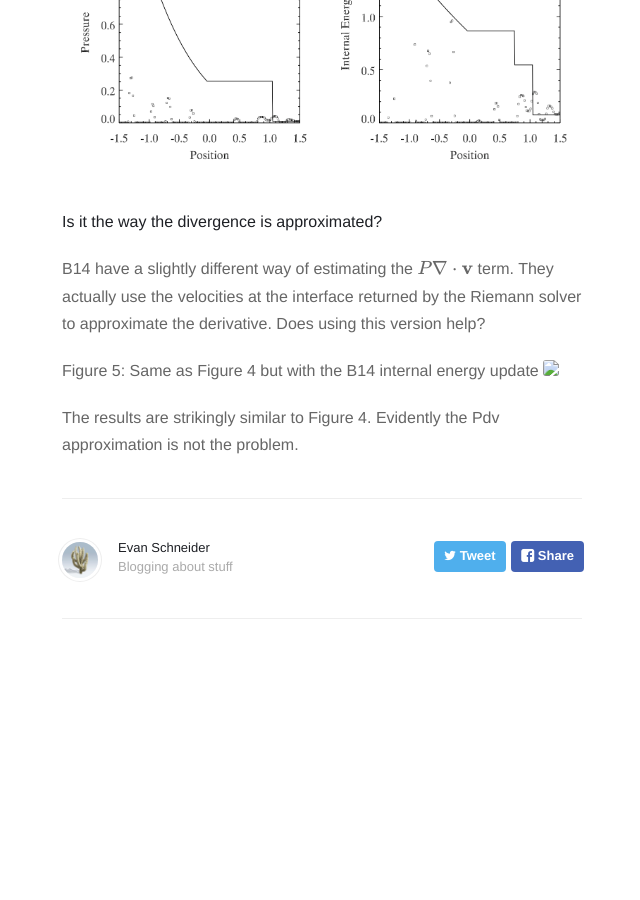
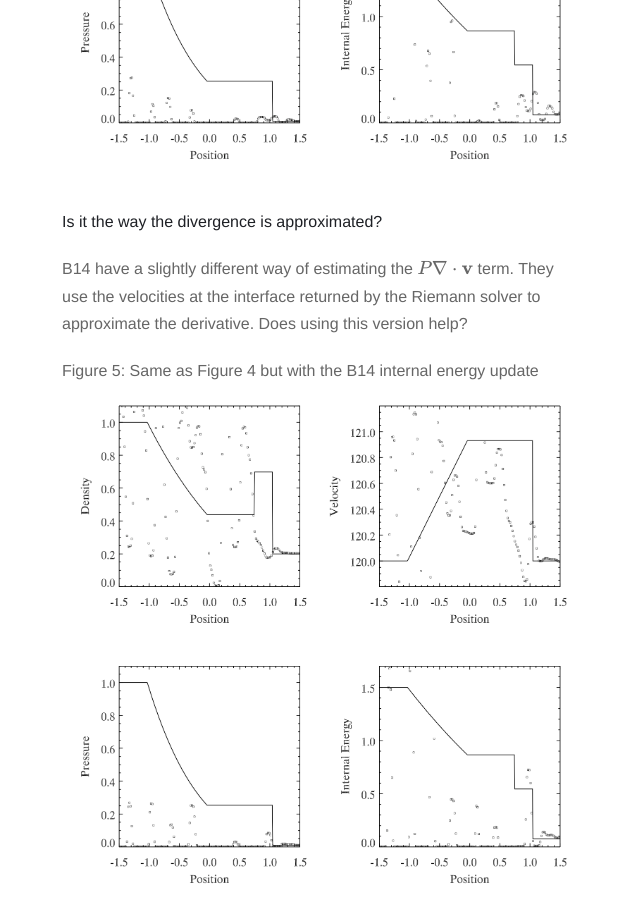
Before and after one commit to evaneschneider/site, a Jekyll site: the page built from _posts/2015-09-30-dual-energy.markdown, in a window 1280 px wide and 900 px high, scrolled down 4470 px. Shown: the whole window, without its empty margins (318-958 px from the left). Built offline with Jekyll 4.4.1, drawn with Linux system fonts in a browser that asks for light colours; nearby versions of some CDN libraries; formulas are drawn with MathJax 3; before the commit the page ends 5229 px from its top, so only the background shows below that.

Commit message:
Added figure

```diff
--- a/_posts/2015-09-30-dual-energy.markdown
+++ b/_posts/2015-09-30-dual-energy.markdown
@@ -111,7 +111,7 @@ Figure 4: Same as Figure 1 but with dual energy, $$\eta_1 = 10^{-3}$$
 
 **Is it the way the divergence is approximated?**
 
-B14 have a slightly different way of estimating the $$P \nabla \cdot \mathbf{v}$$ term. They actually
+B14 have a slightly different way of estimating the $$P \nabla \cdot \mathbf{v}$$ term. They
 use the velocities at the interface returned by the Riemann solver to approximate the derivative.
 Does using this version help?
 
```
Also changed, not shown: assets/images/PPMP_exact_M100_B14.png (added).
